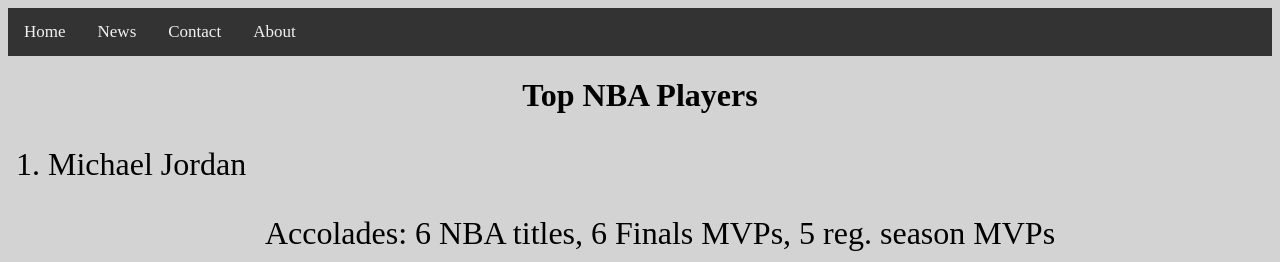
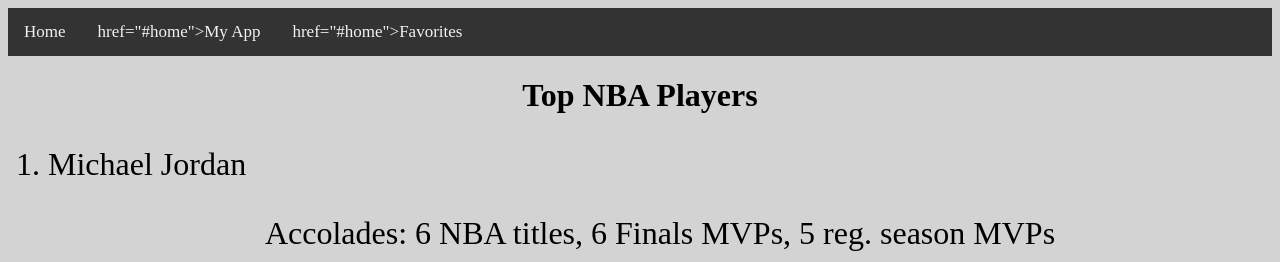
Before and after one commit to WVCS/portfolio-elanappelbaum, a plain HTML site: page index.html in a window 1280 px wide. Shown: the top 262 px of the page. Drawn offline with Linux system fonts and the light colour scheme.

Commit message:
Update index.html

```diff
--- a/index.html
+++ b/index.html
@@ -8,9 +8,8 @@
 
   <div class="topnav">
   <a class="index.html" href="#home">Home</a>
-  <a href="projects.html">News</a>
-  <a href="#contact">Contact</a>
-  <a href="#about">About</a>
+  <a href="projects.html"> href="#home">My App </a>
+  <a href="favorites.html"> href="#home">Favorites</a>
 </div>
 
 
```
